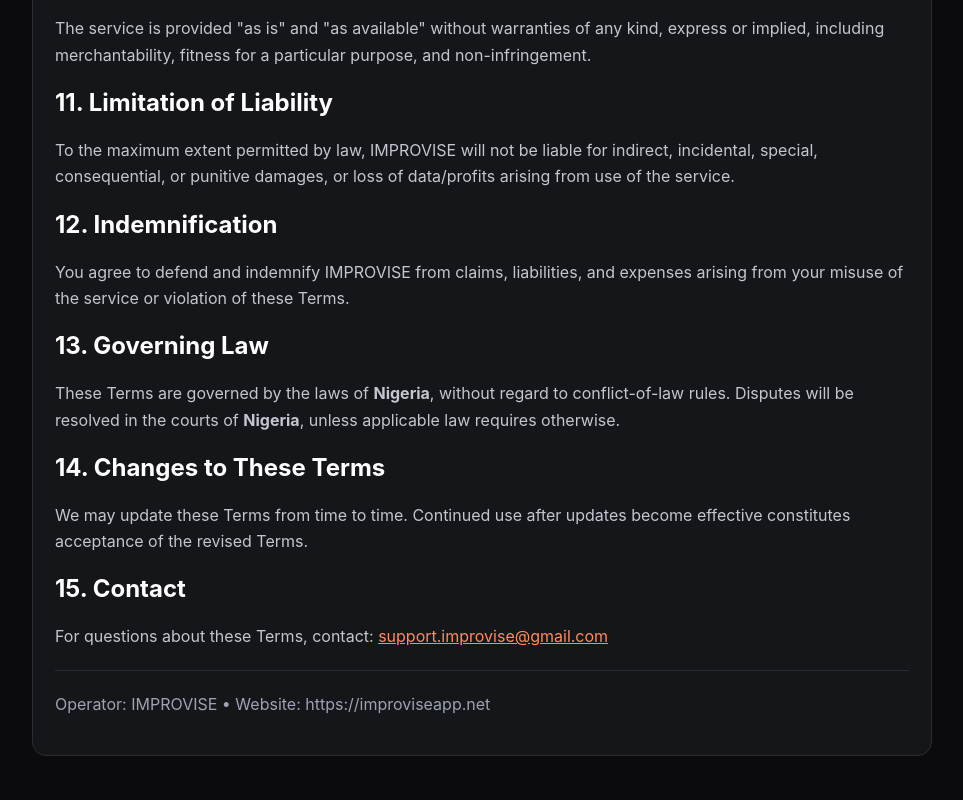
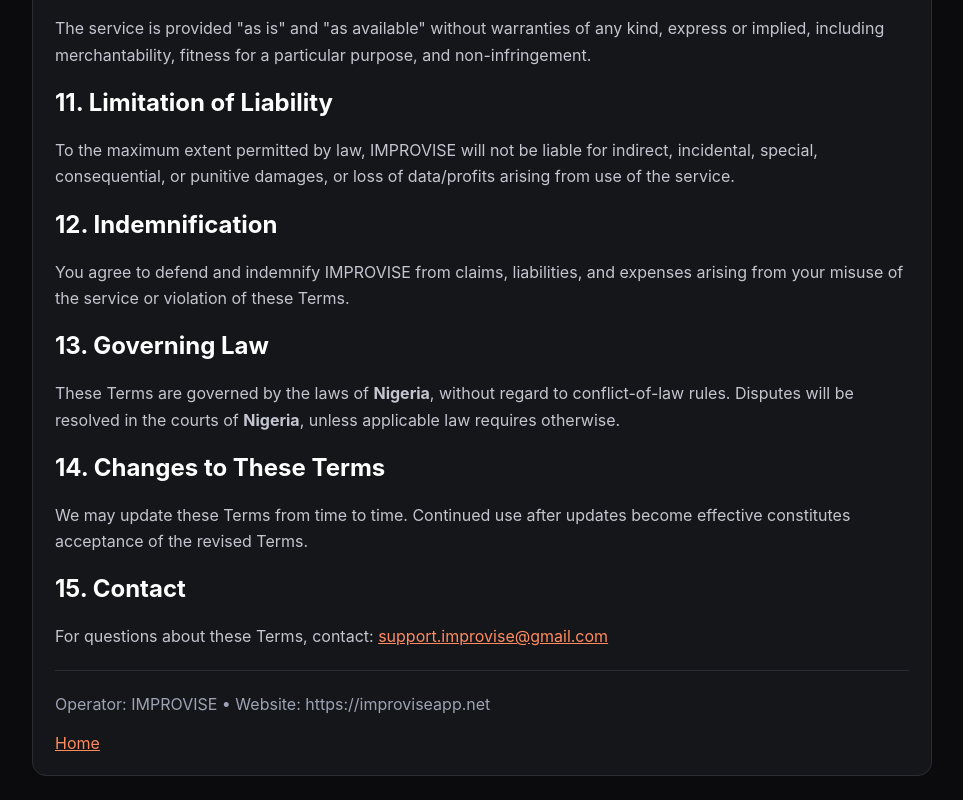
Before and after one commit to improvise-imp/landing, a plain HTML site: page terms.html in a window 1280 px wide. Shown: the part 1615-2415 px from the top of the page, without its empty margins (158-1121 px from the left). Drawn offline with Linux system fonts and the light colour scheme.

Commit message:
Update terms.html

```diff
--- a/terms.html
+++ b/terms.html
@@ -1,4 +1,3 @@
-
 <!doctype html>
 <html lang="en">
 <head>
@@ -15,6 +14,7 @@
     a { color: #ff8b5f; }
     .muted { color: #9da3b3; }
     hr { border: none; border-top: 1px solid #2a2d34; margin: 20px 0; }
+    .foot-links { margin-top: 16px; display: flex; gap: 14px; flex-wrap: wrap; }
   </style>
 </head>
 <body>
@@ -130,6 +130,9 @@
 
       <hr />
       <p class="muted">Operator: IMPROVISE • Website: https://improviseapp.net</p>
+      <div class="foot-links">
+        <a href="https://improviseapp.net/">Home</a>
+      </div>
     </div>
   </main>
 </body>
```
